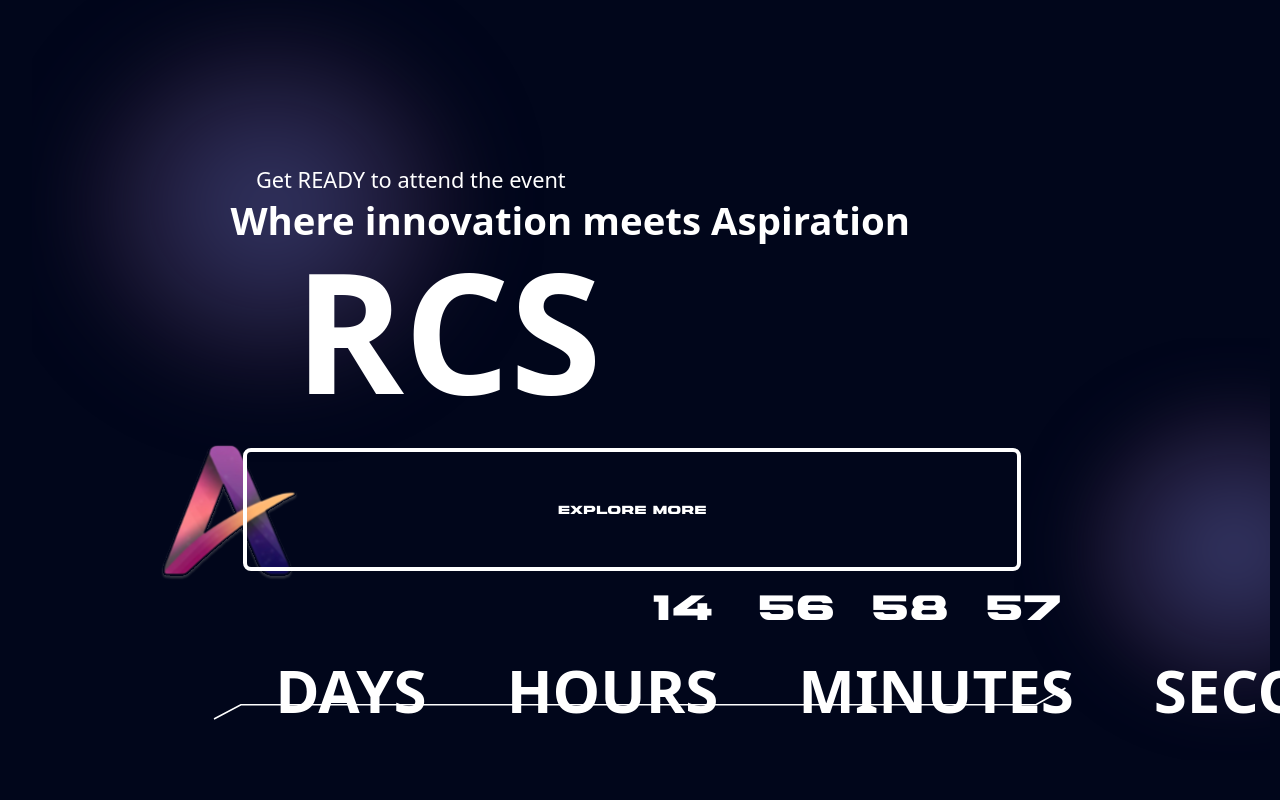
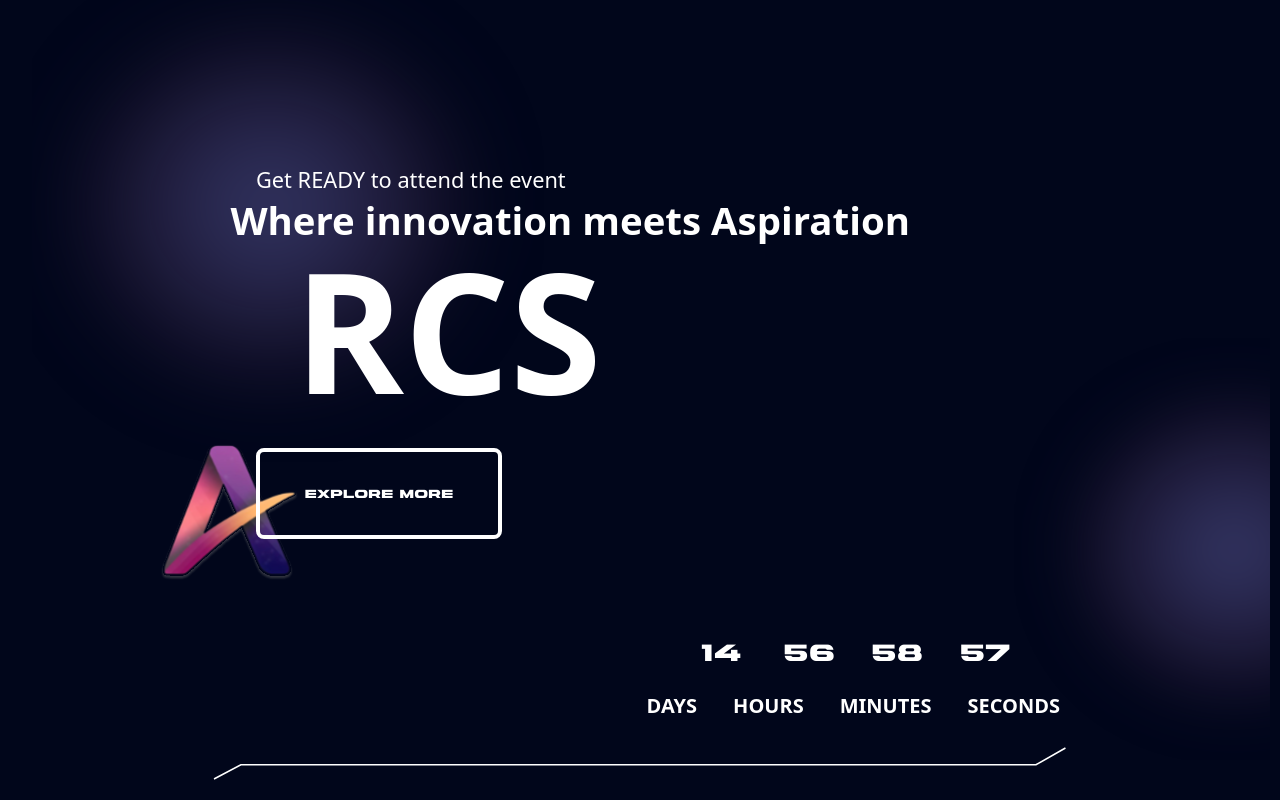
Before and after one commit to IEEECS-VIT/arcs24-frontend, a React (Vite) app: page / in a window 1280 px wide. Built offline with nearby package versions, Linux system fonts and the light colour scheme.

Commit message:
Update whatisarcs.jsx

```diff
--- a/src/whatisarcs.jsx
+++ b/src/whatisarcs.jsx
@@ -86,9 +86,9 @@ const WhatIsArcs = ({ className = "" }) => {
         RCS
       </div>
 
-      <div className="absolute top-[35vw] left-[19vw]">
-        <div className="border-4 border-white rounded-lg p-12">
-          <div className="w-[674px] text-center font-rugen text-[1vw] whitespace-nowrap">
+      <div className="absolute top-[35vw] left-[20vw]">
+        <div className="border-4 border-white rounded-lg p-8">
+          <div className="w-[174px] text-center font-rugen text-[1vw] whitespace-nowrap">
             Explore more
           </div>
         </div>
@@ -99,17 +99,17 @@ const WhatIsArcs = ({ className = "" }) => {
     {[days, hours, minutes, seconds].map((value, index) => (
       <div
         key={index}
-        className="rounded-xl bg-gainsboro w-[4vw] h-[4vw] sm:w-[25vw] sm:h-[20vw] md:w-[20vw] md:h-[7vw] lg:w-[7vw] lg:h-[7vw] flex items-center justify-center"
+        className="rounded-xl bg-gainsboro w-[1vw] h-[1vw] sm:w-[10vw] sm:h-[10vw] md:w-[10vw] md:h-[5vw] lg:w-[5vw] lg:h-[5vw] flex items-center justify-center"
       >
-        <span className="tracking-[0.01em] font-rugen text-cornflowerblue text-[10vw] sm:text-[3vw] md:text-[3vw] lg:text-[3vw]">
+        <span className="tracking-[0.01em] font-rugen text-cornflowerblue text-[4vw] sm:text-[2vw] md:text-[2vw] lg:text-[2vw]">
           {value}
         </span>
       </div>
     ))}
   </div>
-  <div className="flex space-x-20 mt-2">
+  <div className="flex space-x-9 mt-2">
     {['DAYS', 'HOURS', 'MINUTES', 'SECONDS'].map((label, index) => (
-      <span key={index} className="font-black text-lg sm:text-xl md:text-6xl lg:text-6xl">
+      <span key={index} className="font-black text-lg sm:text-xl md:text-1xl lg:text-1xl">
         {label}
       </span>
     ))}
@@ -117,7 +117,7 @@ const WhatIsArcs = ({ className = "" }) => {
 </div>
 
 
-      <img src="line.svg" alt="line" className="absolute w-2/3 h-auto bottom-20 left-1/2 transform -translate-x-1/2" />
+      <img src="line.svg" alt="line" className="absolute w-2/3 h-auto bottom-5 left-1/2 transform -translate-x-1/2" />
     </div>
   );
 };
```
